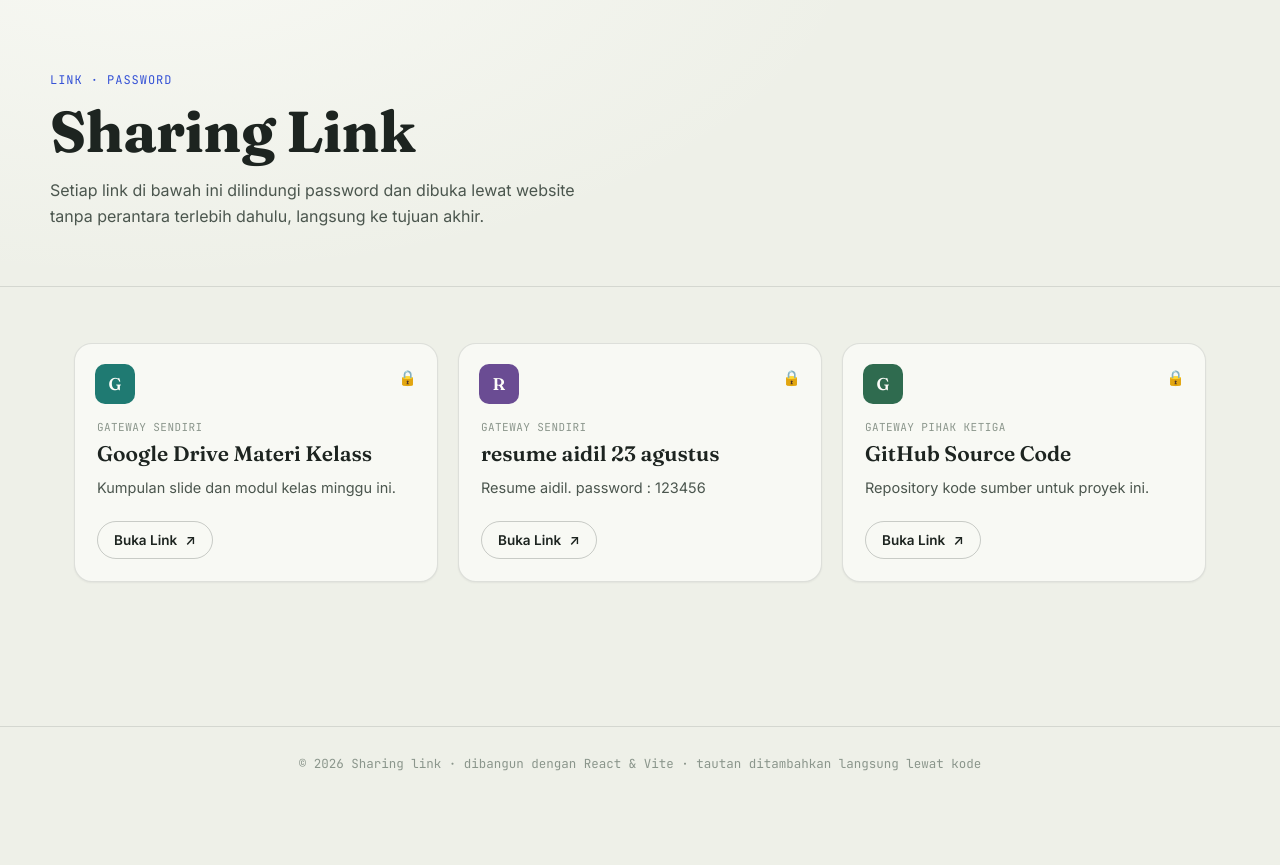
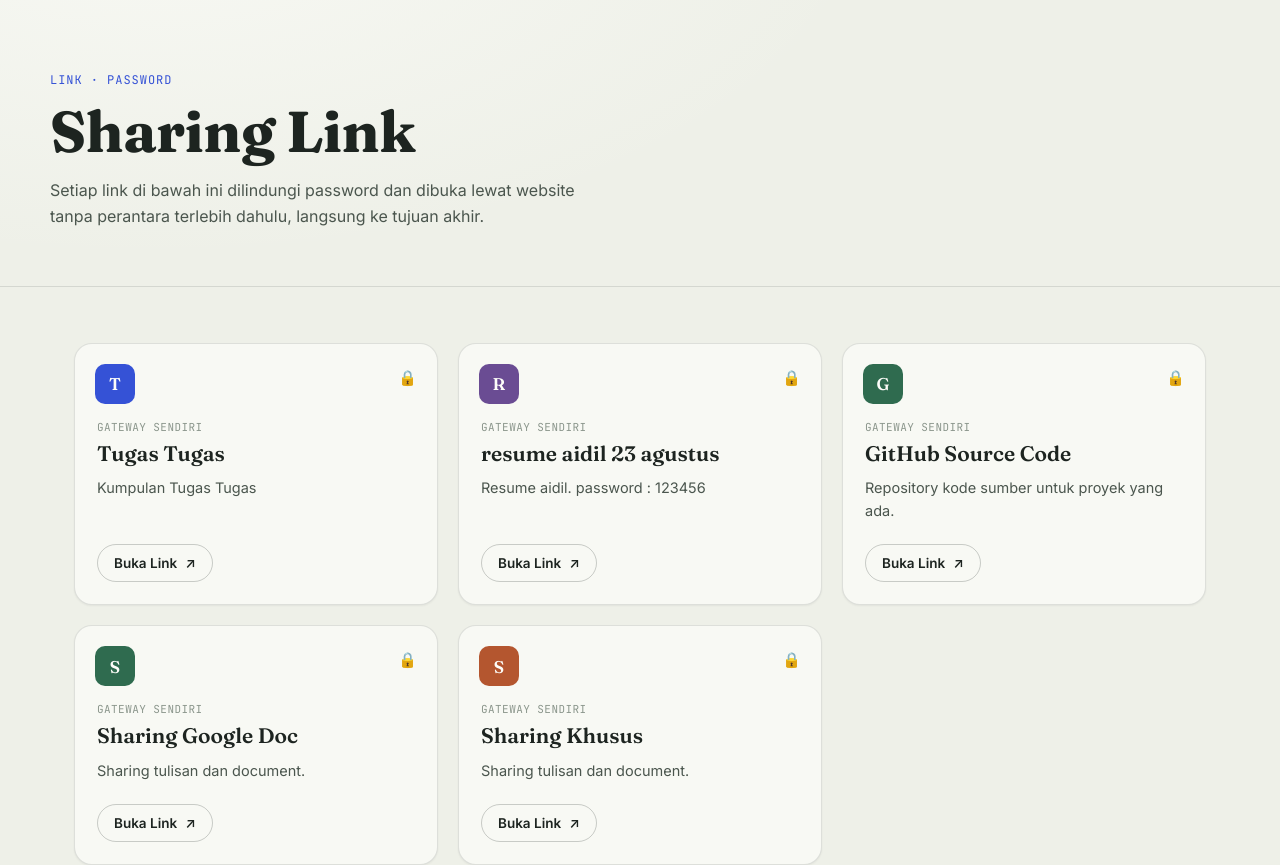
Before and after one commit to rdyt7/link, a React (Vite) app: page / in a window 1280 px wide. Shown: the top 865 px of the page. Before the commit the page ends 800 px from the top, so only its background shows below. Built offline with nearby package versions, Linux system fonts and the light colour scheme.

Commit message:
first finish project

```diff
--- a/src/data/links.js
+++ b/src/data/links.js
@@ -41,11 +41,11 @@
 export const links = [
   {
     id: 1,
-    title: "Google Drive Materi Kelass",
-    description: "Kumpulan slide dan modul kelas minggu ini.",
-    gatewayUrl: "https://docs.google.com/document/d/1Z7_ea6Bhokh7zv4l1tR1L0PJqG03RqM-USb8InRh-6I/edit?usp=sharing",
-    url: "https://docs.google.com/document/d/1Z7_ea6Bhokh7zv4l1tR1L0PJqG03RqM-USb8InRh-6I/edit?usp=sharing",
-    password: "123456",
+    title: "Tugas Tugas",
+    description: "Kumpulan Tugas Tugas",
+    gatewayUrl: "https://docs.google.com/document/d/1DytftOiApJjsiHyylE1f4YspQQyupShza0Y66zNRwFc/edit?usp=sharing",
+    url: "https://docs.google.com/document/d/1DytftOiApJjsiHyylE1f4YspQQyupShza0Y66zNRwFc/edit?usp=sharing",
+    password: "090909",
     selfHosted: true,
   },
   {
@@ -60,11 +60,29 @@ export const links = [
   {
     id: 3,
     title: "GitHub Source Code",
-    description: "Repository kode sumber untuk proyek ini.",
-    gatewayUrl: "https://shortlink-pihak-ketiga.contoh.com/x2",
-    url: "https://github.com",
-    password: "opensesame",
-    selfHosted: false,
+    description: "Repository kode sumber untuk proyek yang ada.",
+    gatewayUrl: "https://github.com/rdyt7",
+    url: "https://github.com/rdyt7",
+    password: "git_raditya",
+    selfHosted: true,
+  },
+    {
+    id: 4,
+    title: "Sharing Google Doc",
+    description: "Sharing tulisan dan document.",
+    gatewayUrl: "https://docs.google.com/document/d/1NFMogHgn1wT4dB-2cQCaj-lJjEdDErWRAeAfUXPKXl8/edit?usp=sharing",
+    url: "https://docs.google.com/document/d/1NFMogHgn1wT4dB-2cQCaj-lJjEdDErWRAeAfUXPKXl8/edit?usp=sharing",
+    password: "umum",
+    selfHosted: true,
+  },
+    {
+    id: 5,
+    title: "Sharing Khusus",
+    description: "Sharing tulisan dan document.",
+    gatewayUrl: "https://docs.google.com/document/d/1OiNIWL7DV6Ysk8Dct51EQ_hOO4juwlZlcs9CQNCPk_E/edit?usp=sharing",
+    url: "https://docs.google.com/document/d/1OiNIWL7DV6Ysk8Dct51EQ_hOO4juwlZlcs9CQNCPk_E/edit?usp=sharing",
+    password: "enterpassword",
+    selfHosted: true,
   },
 ];
 
```
